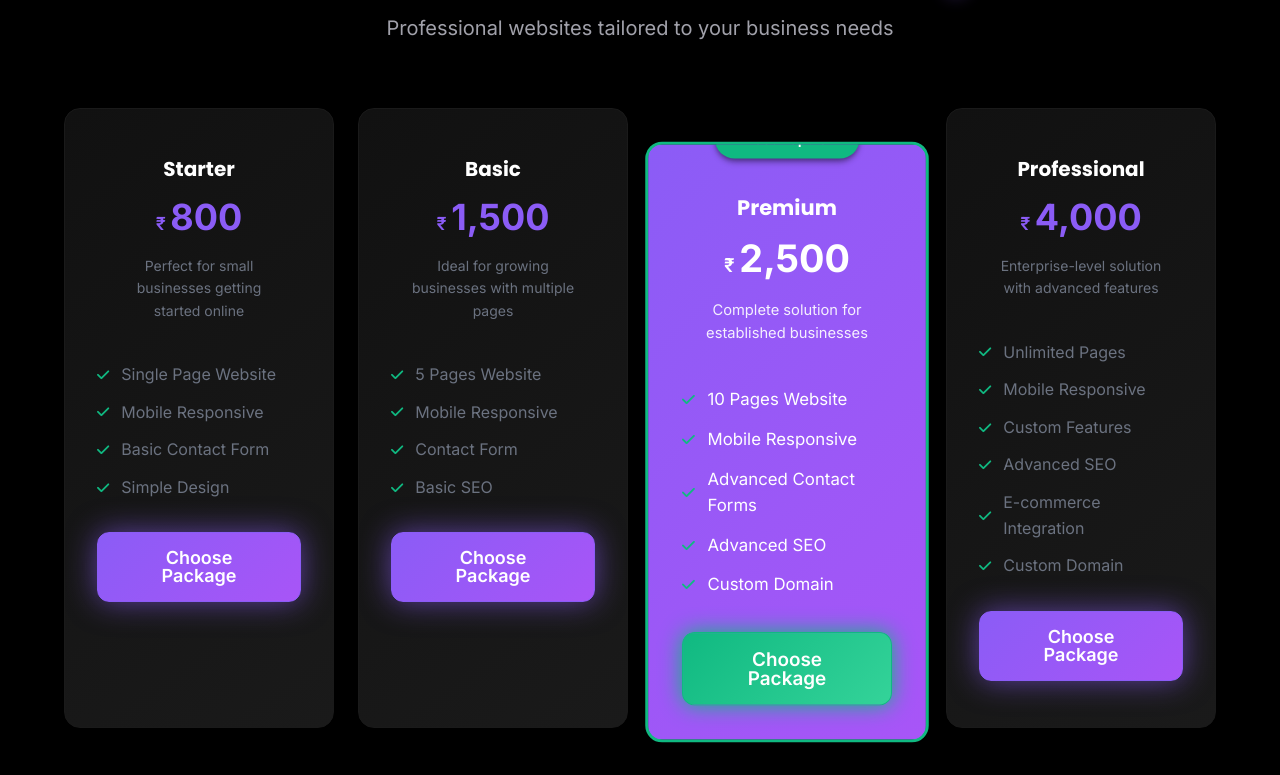
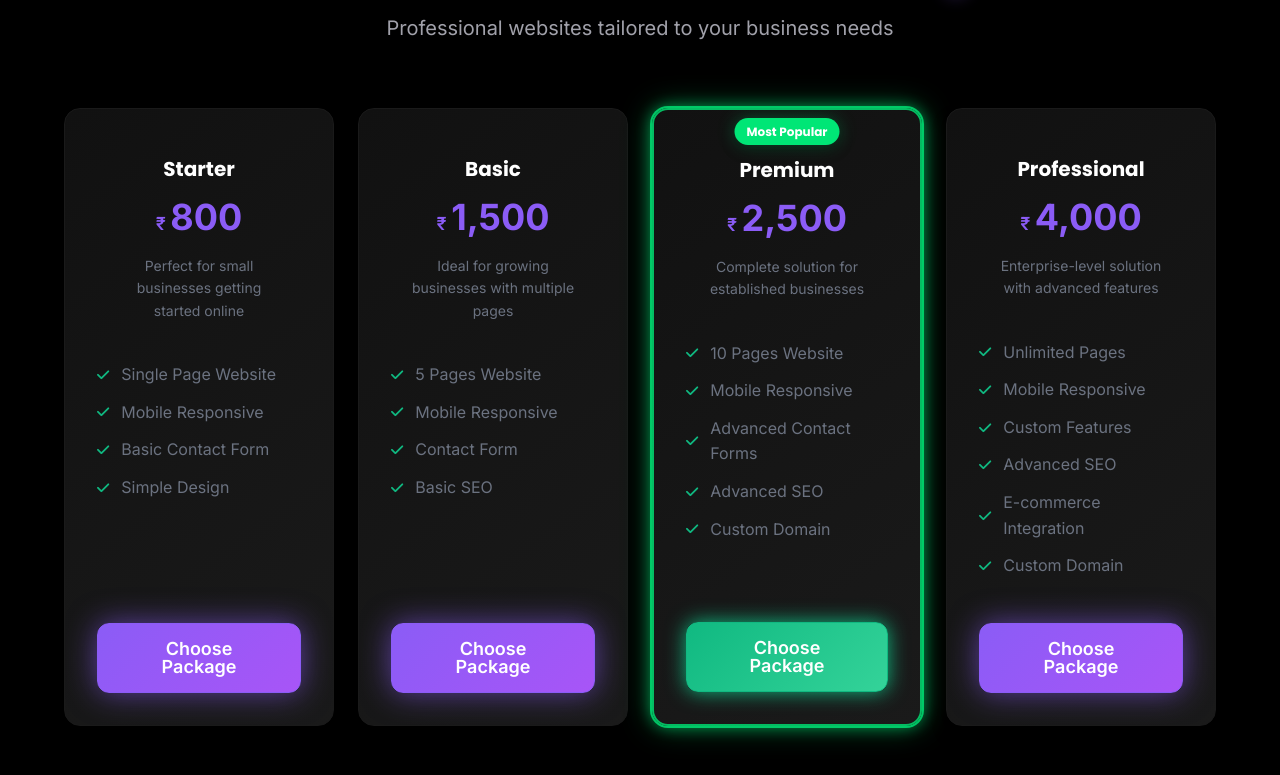
Before and after one commit to AmNotAadi/regrowth, a plain HTML site: page index.html in a window 1280 px wide. Shown: the part 1625-2400 px from the top of the page. Drawn offline with Linux system fonts and the light colour scheme.

Commit message:
Final styling updates - Premium card with green glowing border and Most Popular badge

```diff
--- a/styles.css
+++ b/styles.css
@@ -365,43 +365,52 @@
     padding: var(--space-8);
     text-align: center;
     transition: all var(--transition-normal);
-}
-
-.package-card.popular::before {
-    content: '';
-    position: absolute;
-    top: -2px;
-    left: -2px;
-    right: -2px;
-    bottom: -2px;
-    background: var(--gradient-primary);
-    border-radius: var(--radius-xl);
-    z-index: -1;
-}
-
-
+    display: flex;
+    flex-direction: column;
+    height: 100%;
+}
+
+.package-features {
+    flex-grow: 1;
+    margin-bottom: var(--space-6);
+}
+
+.package-btn {
+    margin-top: auto;
+}
+
+/* Premium Package Card - Green Glowing Border Only */
+.package-card.popular {
+    border: 2px solid rgba(0, 230, 118, 0.8);
+    box-shadow:
+        0 0 0 2px rgba(0, 230, 118, 0.8),
+        0 0 15px rgba(0, 230, 118, 0.6),
+        0 0 30px rgba(0, 230, 118, 0.4),
+        0 8px 24px rgba(0, 0, 0, 0.55);
+    position: relative;
+}
+
+/* Most Popular Pill Badge */
 .popular-badge {
     position: absolute;
-    top: -25px;
+    top: 8px;
     left: 50%;
     transform: translateX(-50%);
-    background: var(--cta-teal);
-    color: var(--white);
-    padding: var(--space-2) var(--space-6);
-    border-radius: var(--radius-full);
-    font-size: var(--text-sm);
-    font-weight: var(--font-semibold);
-    box-shadow: var(--shadow-md);
+    background: #00E676;
+    color: #FFFFFF;
+    font-family: 'Poppins', 'Montserrat', sans-serif;
+    font-weight: 700;
+    font-size: 12px;
+    padding: 4px 12px;
+    border-radius: 999px;
+    box-shadow: 0 0 18px rgba(0, 230, 118, 0.30), 0 6px 14px rgba(0, 0, 0, 0.32);
     z-index: 10;
     white-space: nowrap;
-}
-
-.package-card.popular {
-    margin-top: var(--space-12);
-    position: relative;
-    border: 3px solid var(--cta-teal);
-    border-radius: var(--radius-xl);
-}
+    text-transform: none;
+}
+
+
+
 
 .package-header h3 {
     font-size: var(--text-2xl);
@@ -923,37 +932,8 @@
     min-width: 200px;
 }
 
-.package-card.popular {
-    background: linear-gradient(135deg, var(--primary-purple) 0%, var(--secondary-indigo) 100%);
-    color: var(--white);
-    transform: scale(1.05);
-    border: 2px solid var(--primary-purple);
-}
-
-.package-card.popular .package-price .amount {
-    color: var(--white) !important;
-    font-weight: var(--font-bold);
-}
-
-.package-card.popular .package-price .currency {
-    color: var(--white) !important;
-}
-
-.package-card.popular .package-description {
-    color: rgba(255, 255, 255, 0.9) !important;
-}
-
-.package-card.popular h3 {
-    color: var(--white) !important;
-}
-
-.package-card.popular .package-features li {
-    color: var(--white) !important;
-}
-
-.package-card.popular .package-features i {
-    color: var(--cta-teal) !important;
-}
+
+
 
 .package-header {
     padding: var(--space-4);
@@ -987,28 +967,6 @@
 }
 
 
-.popular-badge {
-    position: absolute;
-    top: -25px;
-    left: 50%;
-    transform: translateX(-50%);
-    background: var(--cta-teal);
-    color: var(--white);
-    padding: var(--space-2) var(--space-6);
-    border-radius: var(--radius-full);
-    font-size: var(--text-sm);
-    font-weight: var(--font-semibold);
-    box-shadow: var(--shadow-md);
-    z-index: 10;
-    white-space: nowrap;
-}
-
-.package-card.popular {
-    margin-top: var(--space-12);
-    position: relative;
-    border: 3px solid var(--cta-teal);
-    border-radius: var(--radius-xl);
-}
 
 .feature-name {
     text-align: left;
@@ -1291,9 +1249,6 @@
         gap: var(--space-4);
     }
 
-    .package-card.popular {
-        transform: scale(1);
-    }
 }
 
 /* Portfolio Page Styles */
```
